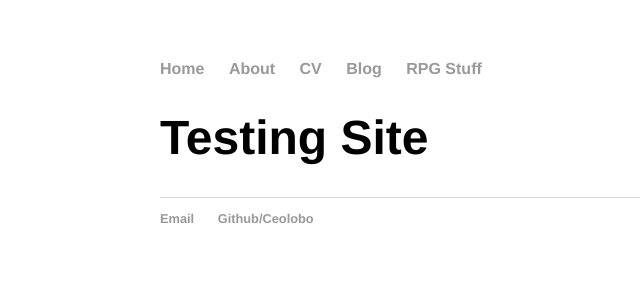
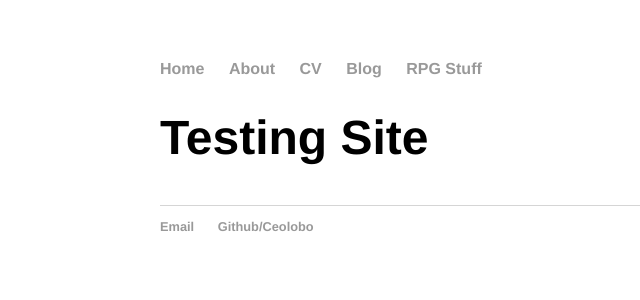
Before and after one commit to Ceolobo/Ceolobo.github.io, a Jekyll site: the page built from ttrpg/index.html, in a window 1280 px wide. Shown: the top 300 px of the page, without its empty margins (32-672 px from the left). Built offline with Jekyll 4.4.1, drawn with Linux system fonts in a browser that asks for light colours.

Commit message:
changed class in ttrpg index to something that exists

```diff
--- a/ttrpg/index.html
+++ b/ttrpg/index.html
@@ -3,7 +3,7 @@ layout: default
 title: Testing Site
 ---
 	<h1>{{ page.title }}</h1>
-	<ul class="rpgstuffs">
+	<ul class="posts">
 
 	  {% for rpgstuff in site.rpgstuffs %}
 	    <li><span>{{ rpgstuff.date | date_to_string }}</span> » <a href="{{ rpgstuff.url }}" title="{{ rpgstuff.title }}">{{ rpgstuff.title }}</a></li>
```
